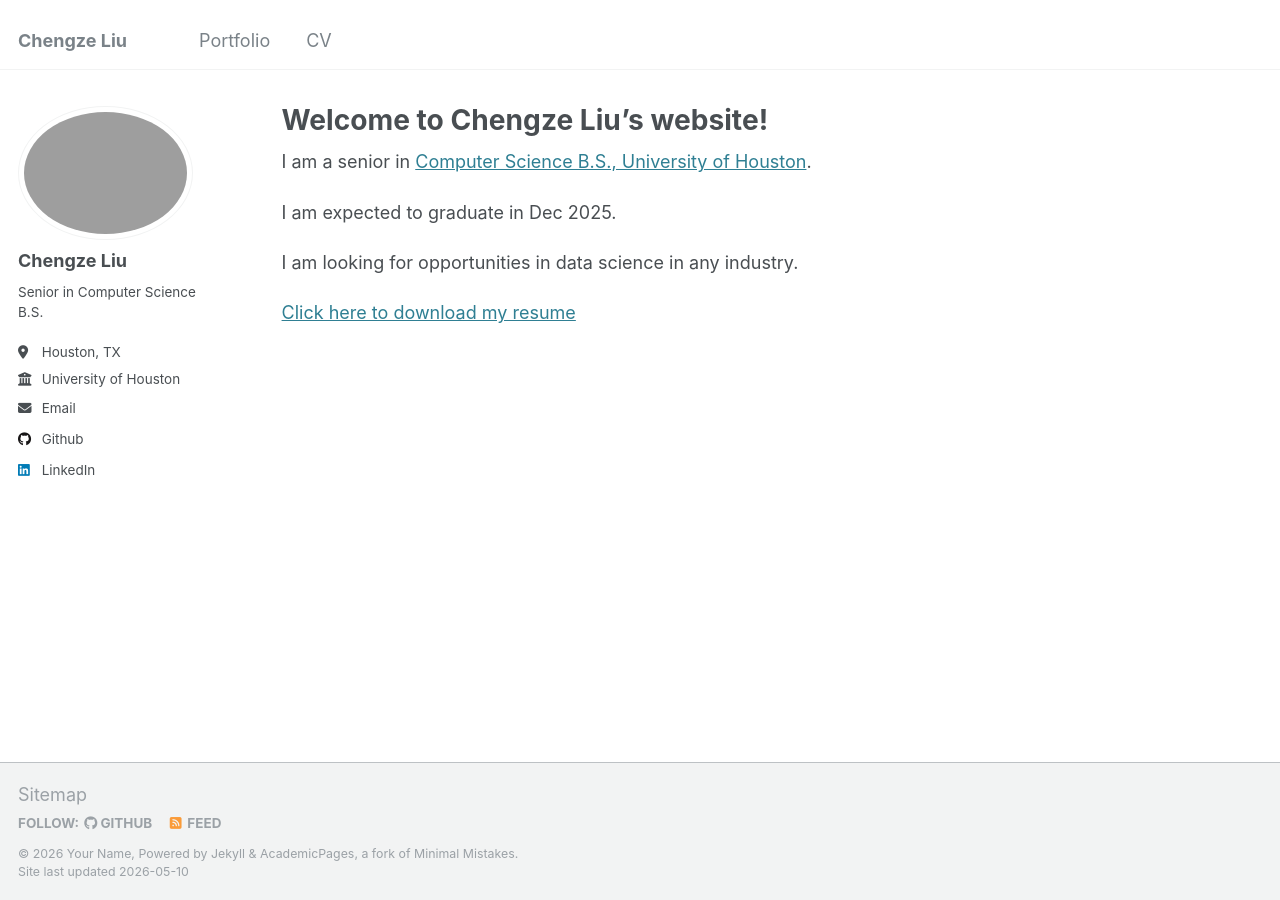
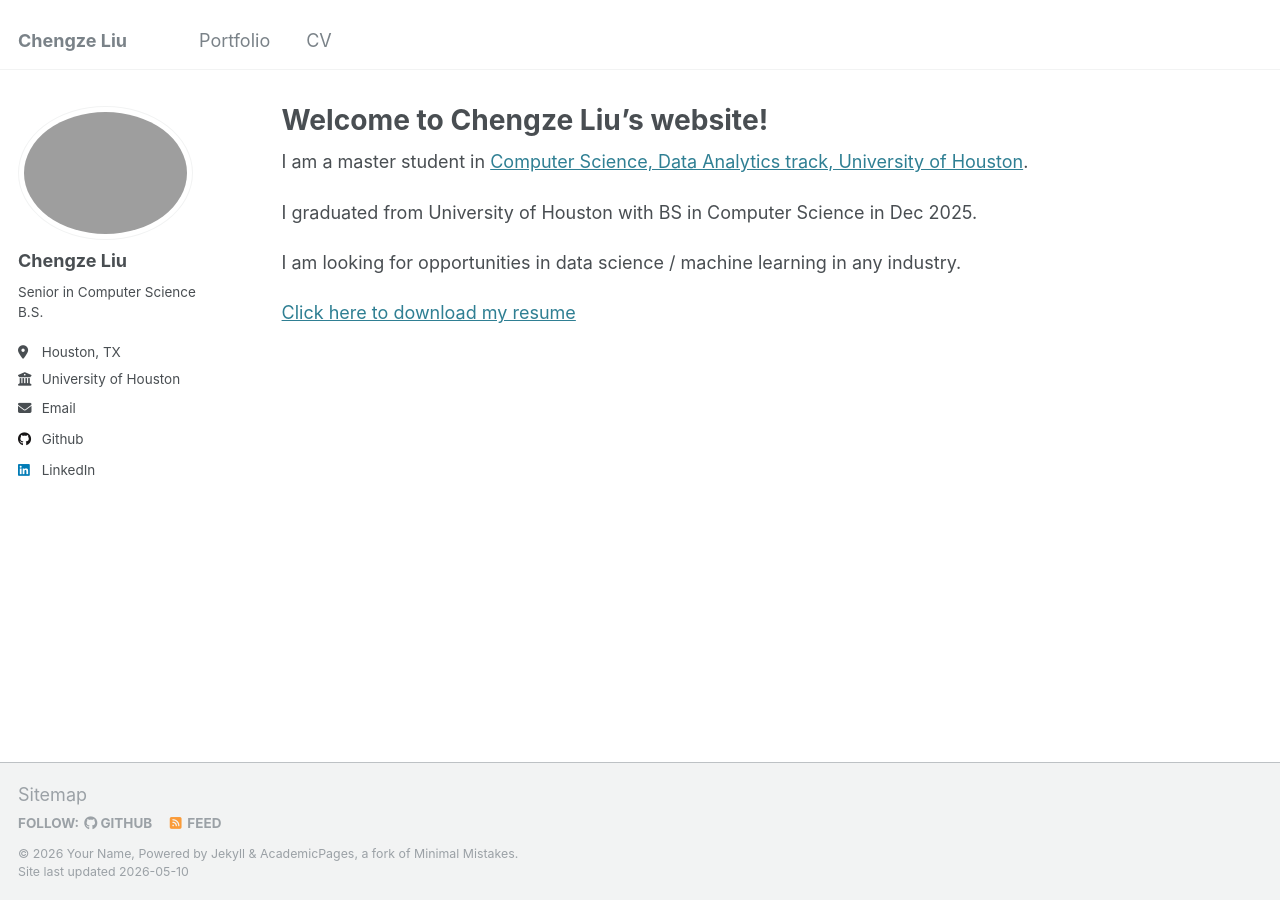
Before and after one commit to chengze24/chengze24.github.io, a Jekyll site: the page built from _pages/about.md, in a window 1280 px wide. Built offline with Jekyll 4.4.1, drawn with Linux system fonts in a browser that asks for light colours.

Commit message:
Update about.md

```diff
--- a/_pages/about.md
+++ b/_pages/about.md
@@ -7,13 +7,13 @@ redirect_from:
   - /about.html
 ---
 
-I am a senior in [Computer Science B.S., University of Houston](https://www.uh.edu/nsm/computer-science/).
+I am a master student in [Computer Science, Data Analytics track, University of Houston](https://www.uh.edu/nsm/computer-science/).
 
 
-I am expected to graduate in Dec 2025.
+I graduated from University of Houston with BS in Computer Science in Dec 2025.
 
 
-I am looking for opportunities in data science in any industry.
+I am looking for opportunities in data science / machine learning in any industry.
 
 
-[Click here to download my resume](https://chengze24.github.io/files/Chengze_Liu_11_16.pdf)
+[Click here to download my resume](https://chengze24.github.io/files/Chengze_Liu_resume_April.pdf)
```
